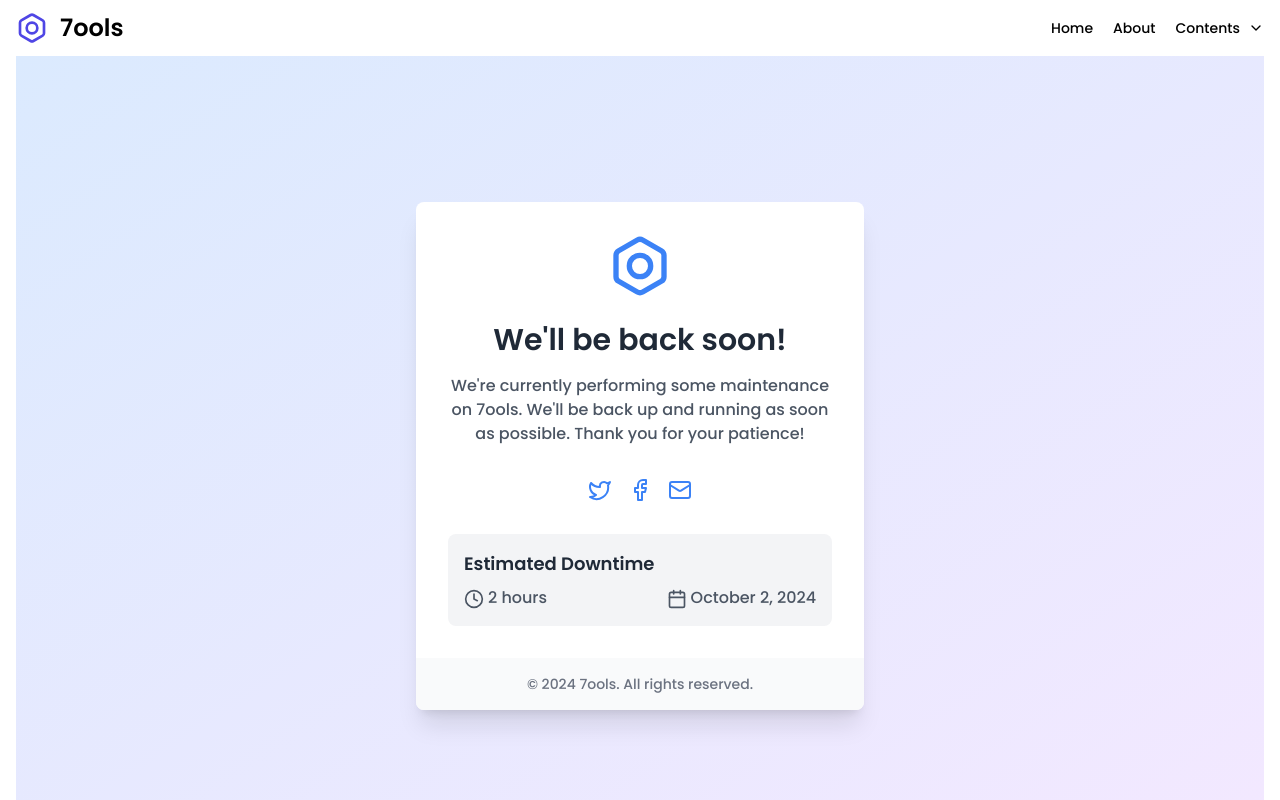
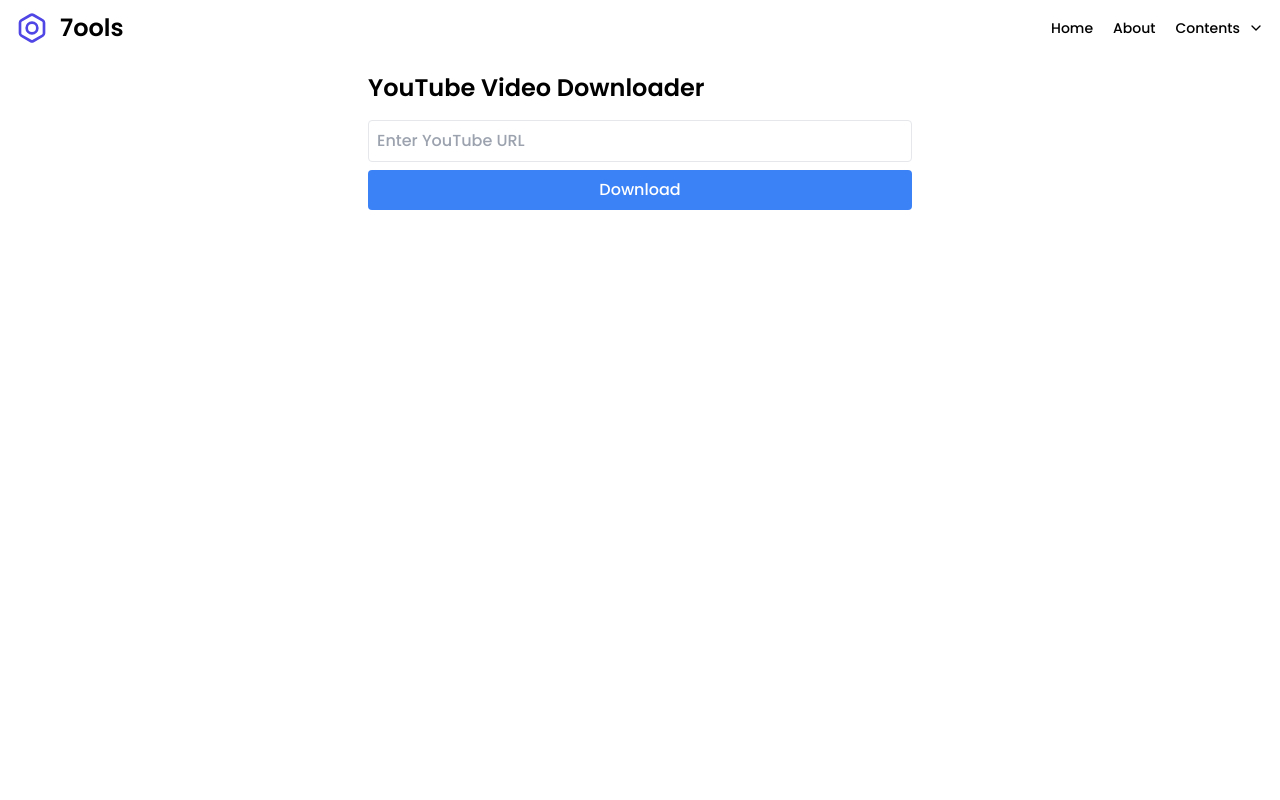
Before and after one commit to irvanshandika/7ools, a Nuxt app: page /media-downloader/youtube in a window 1280 px wide. Shown: the top 800 px of the page. Built offline with nearby package versions, Linux system fonts and the light colour scheme.

Commit message:
Adding youtube downloader

```diff
--- a/package.json
+++ b/package.json
@@ -11,6 +11,7 @@
   },
   "dependencies": {
     "@hotjar/browser": "^1.0.9",
+    "axios": "^1.7.7",
     "h3": "^1.12.0",
     "lucide-vue-next": "^0.447.0",
     "nuxt": "^3.13.2",
--- /dev/null
+++ b/src/maintenance.vue
@@ -0,0 +1,52 @@
+<template>
+  <div class="min-h-screen bg-gradient-to-br from-blue-100 to-purple-100 flex flex-col justify-center items-center px-4 py-12">
+    <div class="max-w-md w-full bg-white rounded-lg shadow-xl overflow-hidden">
+      <div class="p-8">
+        <div class="flex justify-center mb-6">
+          <BoltIcon class="h-16 w-16 text-blue-500" />
+        </div>
+        <h1 class="text-3xl font-bold text-center text-gray-800 mb-4">We'll be back soon!</h1>
+        <p class="text-center text-gray-600 mb-8">We're currently performing some maintenance on 7ools. We'll be back up and running as soon as possible. Thank you for your patience!</p>
+        <div class="flex justify-center space-x-4 mb-8">
+          <a href="https://twitter.com/7ools" target="_blank" rel="noopener noreferrer" class="text-blue-500 hover:text-blue-600 transition-colors duration-300">
+            <TwitterIcon class="h-6 w-6" />
+            <span class="sr-only">Twitter</span>
+          </a>
+          <a href="https://facebook.com/7ools" target="_blank" rel="noopener noreferrer" class="text-blue-500 hover:text-blue-600 transition-colors duration-300">
+            <FacebookIcon class="h-6 w-6" />
+            <span class="sr-only">Facebook</span>
+          </a>
+          <a href="mailto:support@7ools.com" class="text-blue-500 hover:text-blue-600 transition-colors duration-300">
+            <MailIcon class="h-6 w-6" />
+            <span class="sr-only">Email</span>
+          </a>
+        </div>
+        <div class="bg-gray-100 p-4 rounded-lg">
+          <h2 class="text-lg font-semibold text-gray-800 mb-2">Estimated Downtime</h2>
+          <div class="flex justify-between items-center">
+            <div class="text-gray-600">
+              <ClockIcon class="inline-block h-5 w-5 mr-1" />
+              <span>2 hours</span>
+            </div>
+            <div class="text-gray-600">
+              <CalendarIcon class="inline-block h-5 w-5 mr-1" />
+              <span>{{ formattedDate }}</span>
+            </div>
+          </div>
+        </div>
+      </div>
+      <div class="bg-gray-50 px-8 py-4">
+        <p class="text-center text-gray-500 text-sm">&copy; {{ new Date().getFullYear() }} 7ools. All rights reserved.</p>
+      </div>
+    </div>
+  </div>
+</template>
+
+<script setup lang="ts">
+import { BoltIcon, TwitterIcon, FacebookIcon, MailIcon, ClockIcon, CalendarIcon } from "lucide-vue-next";
+
+const formattedDate = computed(() => {
+  const date = new Date();
+  return date.toLocaleDateString("en-US", { month: "long", day: "numeric", year: "numeric" });
+});
+</script>
--- a/src/sections/Media/YoutubeDownloader.vue
+++ b/src/sections/Media/YoutubeDownloader.vue
@@ -1,52 +1,69 @@
 <template>
-  <div class="min-h-screen bg-gradient-to-br from-blue-100 to-purple-100 flex flex-col justify-center items-center px-4 py-12">
-    <div class="max-w-md w-full bg-white rounded-lg shadow-xl overflow-hidden">
-      <div class="p-8">
-        <div class="flex justify-center mb-6">
-          <BoltIcon class="h-16 w-16 text-blue-500" />
-        </div>
-        <h1 class="text-3xl font-bold text-center text-gray-800 mb-4">We'll be back soon!</h1>
-        <p class="text-center text-gray-600 mb-8">We're currently performing some maintenance on 7ools. We'll be back up and running as soon as possible. Thank you for your patience!</p>
-        <div class="flex justify-center space-x-4 mb-8">
-          <a href="https://twitter.com/7ools" target="_blank" rel="noopener noreferrer" class="text-blue-500 hover:text-blue-600 transition-colors duration-300">
-            <TwitterIcon class="h-6 w-6" />
-            <span class="sr-only">Twitter</span>
-          </a>
-          <a href="https://facebook.com/7ools" target="_blank" rel="noopener noreferrer" class="text-blue-500 hover:text-blue-600 transition-colors duration-300">
-            <FacebookIcon class="h-6 w-6" />
-            <span class="sr-only">Facebook</span>
-          </a>
-          <a href="mailto:support@7ools.com" class="text-blue-500 hover:text-blue-600 transition-colors duration-300">
-            <MailIcon class="h-6 w-6" />
-            <span class="sr-only">Email</span>
-          </a>
-        </div>
-        <div class="bg-gray-100 p-4 rounded-lg">
-          <h2 class="text-lg font-semibold text-gray-800 mb-2">Estimated Downtime</h2>
-          <div class="flex justify-between items-center">
-            <div class="text-gray-600">
-              <ClockIcon class="inline-block h-5 w-5 mr-1" />
-              <span>2 hours</span>
-            </div>
-            <div class="text-gray-600">
-              <CalendarIcon class="inline-block h-5 w-5 mr-1" />
-              <span>{{ formattedDate }}</span>
-            </div>
-          </div>
-        </div>
-      </div>
-      <div class="bg-gray-50 px-8 py-4">
-        <p class="text-center text-gray-500 text-sm">&copy; {{ new Date().getFullYear() }} 7ools. All rights reserved.</p>
+  <div class="max-w-xl mx-auto p-4">
+    <h1 class="text-2xl font-bold mb-4">YouTube Video Downloader</h1>
+    <form @submit.prevent="fetchVideo" class="mb-4">
+      <input v-model="url" type="text" placeholder="Enter YouTube URL" class="w-full p-2 border rounded" required />
+      <button type="submit" class="mt-2 w-full bg-blue-500 text-white p-2 rounded hover:bg-blue-600" :disabled="loading">
+        {{ loading ? "Loading..." : "Download" }}
+      </button>
+    </form>
+
+    <div v-if="error" class="text-red-500 mb-4">{{ error }}</div>
+
+    <div v-if="videoInfo" class="bg-gray-100 p-4 rounded">
+      <h2 class="text-xl font-semibold mb-2">{{ videoInfo.title }}</h2>
+      <p class="mb-2">Uploader: {{ videoInfo.uploader }}</p>
+      <p class="mb-4">Upload Date: {{ formatDate(videoInfo.upload_date) }}</p>
+
+      <!-- Video Player -->
+      <div class="mb-4">
+        <video v-if="videoInfo.videoUrl" controls autoplay class="w-full" :src="videoInfo.videoUrl">Your browser does not support the video tag.</video>
       </div>
     </div>
   </div>
 </template>
 
 <script setup lang="ts">
-import { BoltIcon, TwitterIcon, FacebookIcon, MailIcon, ClockIcon, CalendarIcon } from "lucide-vue-next";
+import { ref } from "vue";
 
-const formattedDate = computed(() => {
-  const date = new Date();
-  return date.toLocaleDateString("en-US", { month: "long", day: "numeric", year: "numeric" });
-});
+const url = ref("");
+const loading = ref(false);
+const error = ref("");
+const videoInfo = ref<any>(null);
+
+const fetchVideo = async () => {
+  loading.value = true;
+  error.value = "";
+  videoInfo.value = null;
+
+  try {
+    const response = await fetch("/api/youtube", {
+      method: "POST",
+      headers: {
+        "Content-Type": "application/json",
+      },
+      body: JSON.stringify({ url: url.value }),
+    });
+
+    const result = await response.json();
+
+    if (result.status === "success") {
+      videoInfo.value = result.data;
+    } else {
+      error.value = result.message || "Failed to fetch video information";
+    }
+  } catch (e) {
+    error.value = "An error occurred while fetching the video";
+  } finally {
+    loading.value = false;
+  }
+};
+
+const formatDate = (dateString: string) => {
+  if (!dateString) return "";
+  const year = dateString.slice(0, 4);
+  const month = dateString.slice(4, 6);
+  const day = dateString.slice(6, 8);
+  return `${year}-${month}-${day}`;
+};
 </script>
```
Also changed, not shown: 2 other files (tests, documents, lock files or other folders).
